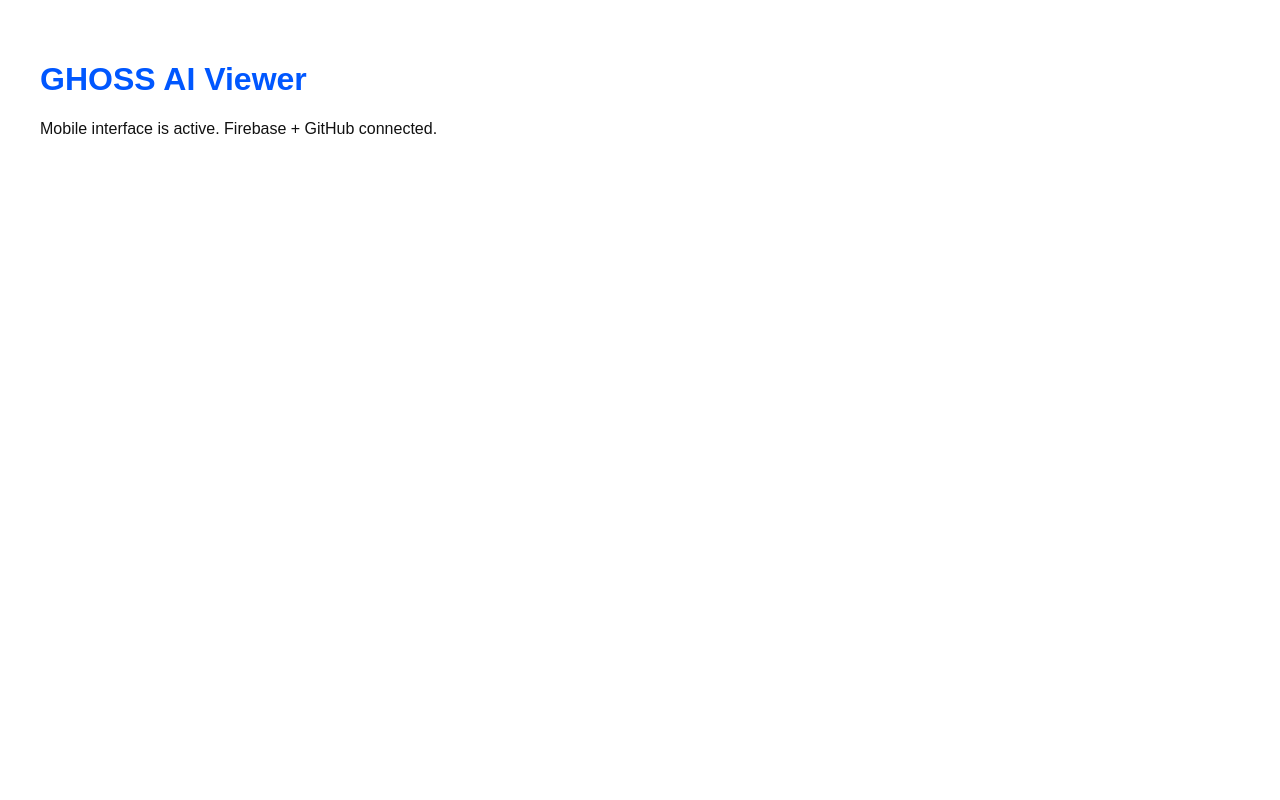
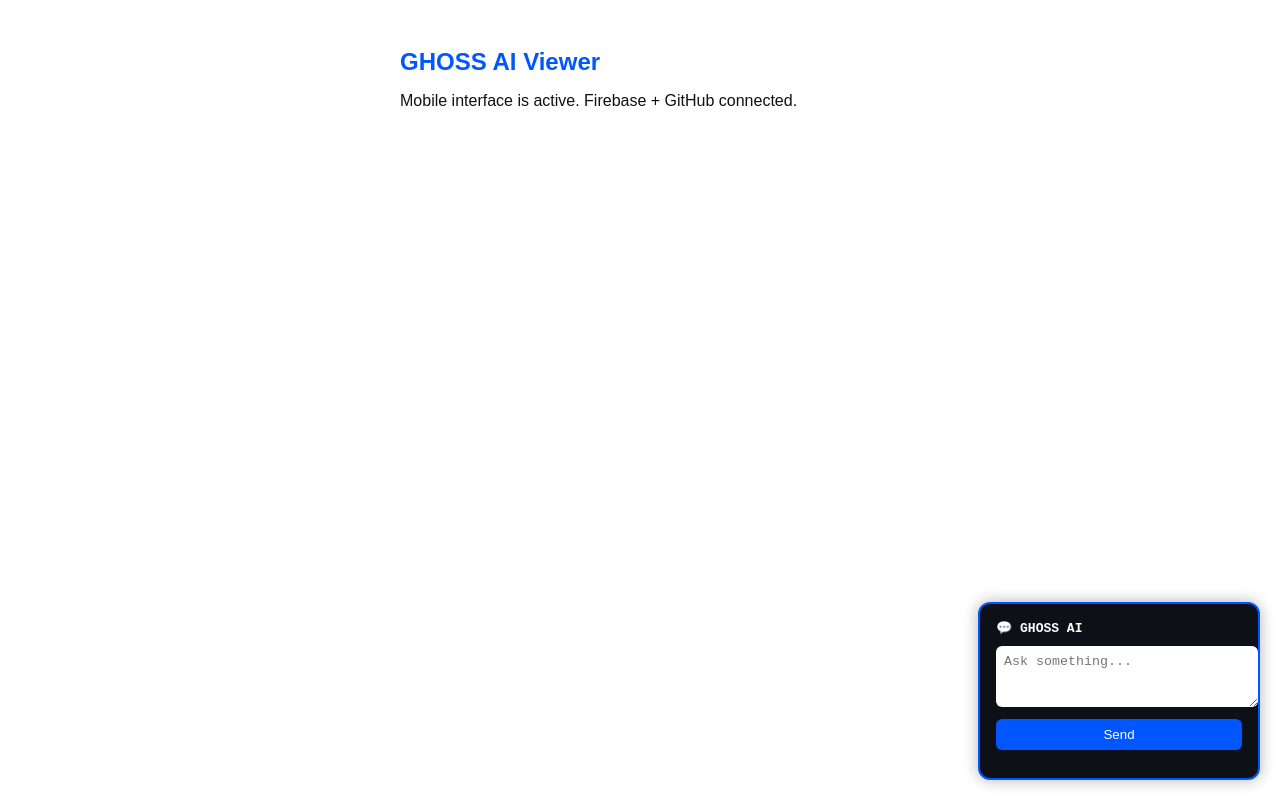
Before and after one commit to adzry/GHOST-CORE, a plain HTML site: page pwa/index.html in a window 1280 px wide. Drawn offline with Linux system fonts and the light colour scheme.

Commit message:
💡 Enhanced index.html with AI Panel + PWA upgrades

```diff
--- a/pwa/index.html
+++ b/pwa/index.html
@@ -7,17 +7,39 @@
   <link rel="manifest" href="manifest.json" />
   <meta name="theme-color" content="#0d1117"/>
   <style>
-    body { font-family: sans-serif; padding: 2em; background: #fff; color: #111; }
-    h1 { color: #0057ff; }
+    body {
+      font-family: sans-serif;
+      padding: 2em;
+      background: #fff;
+      color: #111;
+      max-width: 480px;
+      margin: auto;
+    }
+    h1 {
+      color: #0057ff;
+      font-weight: bold;
+      font-size: 1.5em;
+    }
+    p {
+      font-size: 1em;
+      margin-top: 10px;
+    }
   </style>
 </head>
 <body>
   <h1>GHOSS AI Viewer</h1>
   <p>Mobile interface is active. Firebase + GitHub connected.</p>
+
   <script>
-    if ("serviceWorker" in navigator) {
-      navigator.serviceWorker.register("sw.js").then(() => console.log("Service Worker Registered"));
+    if ('serviceWorker' in navigator) {
+      navigator.serviceWorker
+        .register('sw.js')
+        .then(() => console.log('✅ Service Worker Registered'))
+        .catch(err => console.error('❌ Service Worker Error', err));
     }
   </script>
+
+  <!-- Inject AI Panel -->
+  <script src="ai-panel.js"></script>
 </body>
 </html>
```
